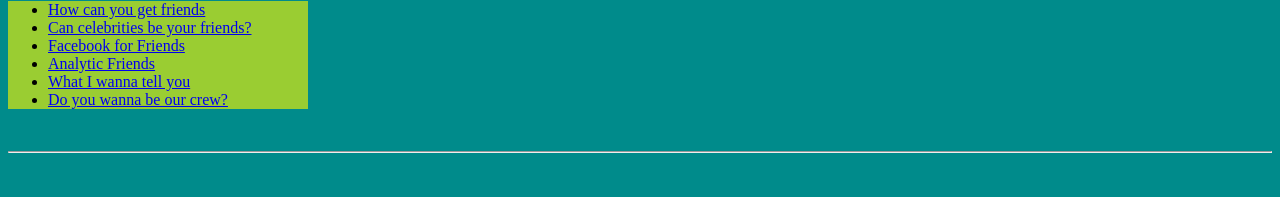
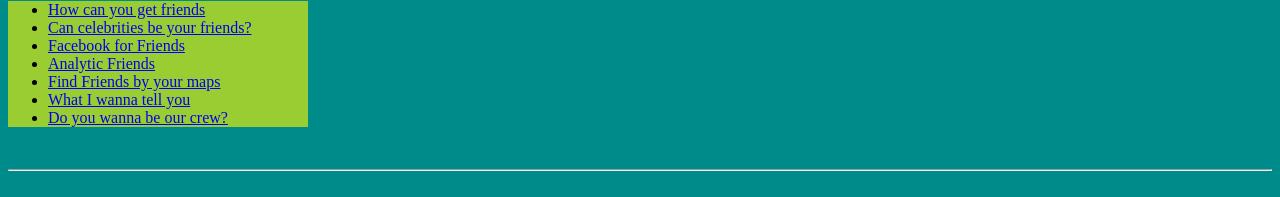
Before and after one commit to lebrancconvas/testfirebase, a plain HTML site: page public/index.html in a window 1280 px wide. Shown: the part 568-765 px from the top of the page. Drawn offline with Linux system fonts and the light colour scheme.

Commit message:
Add Menu Google Maps API on Website.

```diff
--- a/public/index.html
+++ b/public/index.html
@@ -23,6 +23,7 @@
                     <li><a href="content2.html">Can celebrities be your friends?</a></li>
                     <li><a href="fbAPI.html">Facebook for Friends</a></li>
                     <li><a href="analytic.html">Analytic Friends</a></li>
+                    <li><a href="ggmapapi.html">Find Friends by your maps</a></li>
                     <li><a href="graphic.html">What I wanna tell you</a></li>
                     <li><a href="form.html">Do you wanna be our crew?</a></li>
                 </ul>
```
